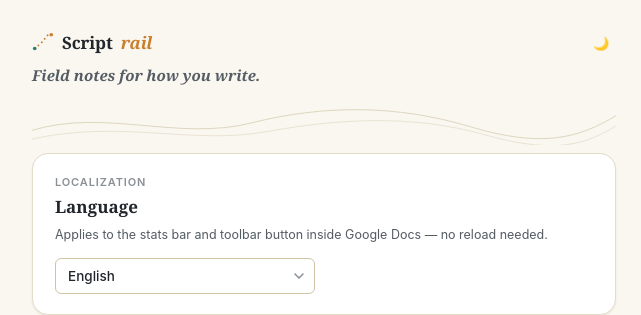
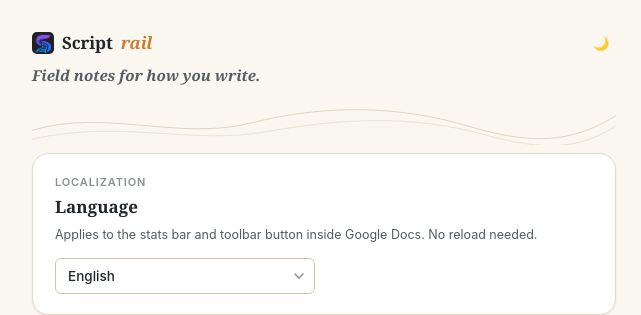
Before and after one commit to Achiever10123/Scriptrail, a browser extension: page settings.html in a window 1280 px wide. Shown: the top 315 px of the page, 316-957 px from the left. Drawn offline with Linux system fonts and the light colour scheme; a web font is replaced by a local one.

Commit message:
Update title and localization help text in settings

```diff
--- a/settings.html
+++ b/settings.html
@@ -2,7 +2,7 @@
 <html lang="en">
 <head>
   <meta charset="UTF-8" />
-  <title>Scriptrail — Settings</title>
+  <title>Scriptrail Settings</title>
   <link rel="stylesheet" href="theme.css" />
   <link rel="stylesheet" href="settings.css" />
 </head>
@@ -11,11 +11,7 @@
     <header class="settings-header">
       <div class="settings-header-inner">
         <span class="sr-wordmark">
-          <svg width="22" height="22" viewBox="0 0 24 24" fill="none" aria-hidden="true">
-            <path d="M3 18c3-1 4-4 6-5.5S13 10 14 7s3-4 7-4" stroke="var(--blaze)" stroke-width="2" stroke-linecap="round" stroke-dasharray="0.1 5"/>
-            <circle cx="3" cy="18" r="2" fill="var(--pine)"/>
-            <circle cx="21" cy="3" r="2" fill="var(--blaze)"/>
-          </svg>
+          <img src="icons/icon128.png" alt="" width="22" height="22" class="sr-icon" />
           Script<em>rail</em>
         </span>
         <button id="themeToggleBtn" class="btn btn-ghost btn-icon" title="Toggle light / dark" aria-label="Toggle theme">🌙</button>
@@ -35,7 +31,7 @@
           <span class="eyebrow">Localization</span>
           <h2>Language</h2>
         </div>
-        <p class="card-help">Applies to the stats bar and toolbar button inside Google Docs — no reload needed.</p>
+        <p class="card-help">Applies to the stats bar and toolbar button inside Google Docs. No reload needed.</p>
         <select id="languageSelect" class="field-select settings-select">
           <option value="en">English</option>
           <option value="es">Español</option>
```
